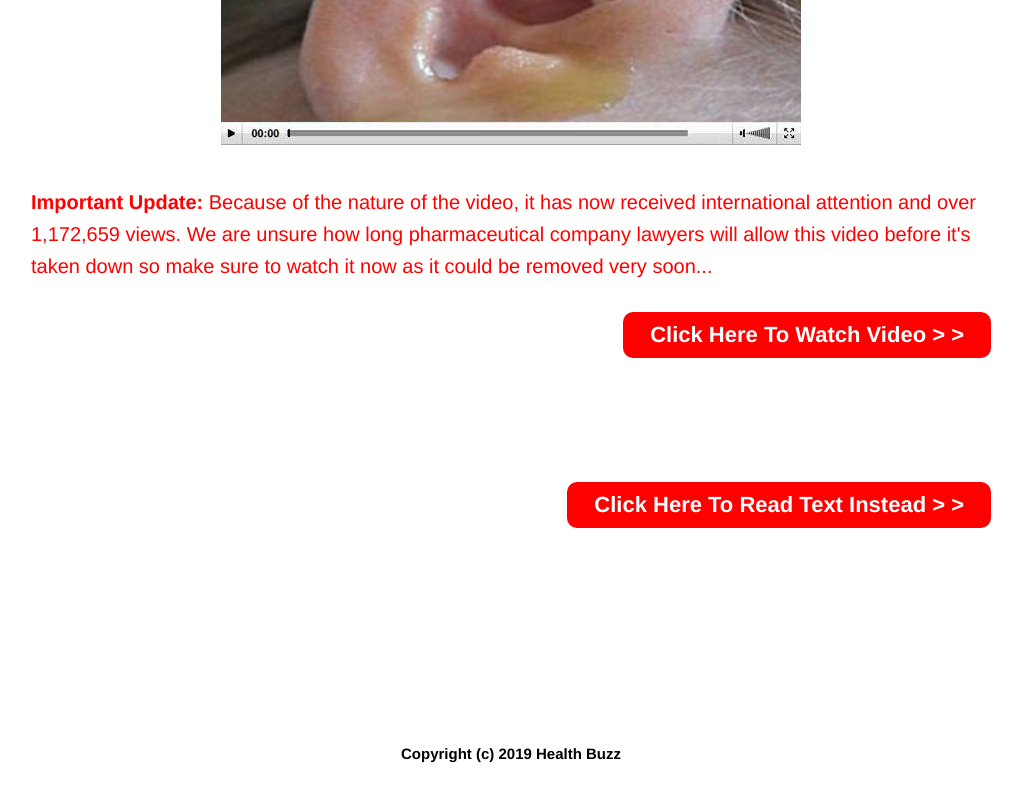
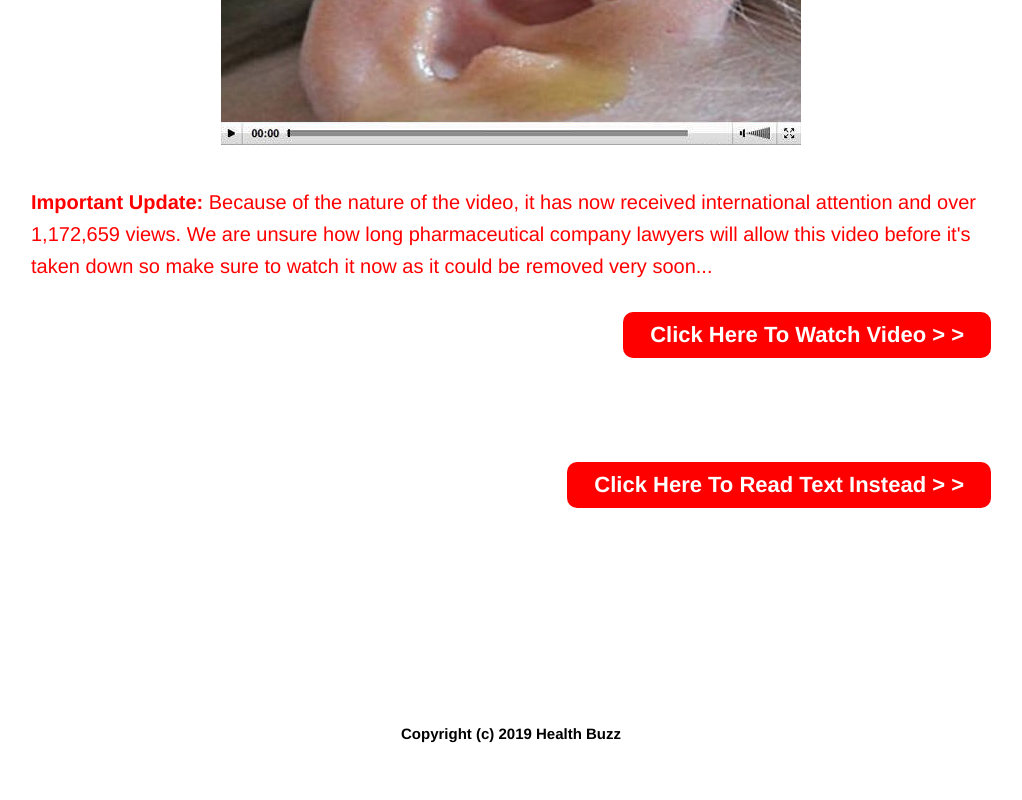
Before and after one commit to instamicr/tinn, a plain HTML site: page index.html in a window 1280 px wide. Shown: the part 7028-7828 px from the top of the page, without its empty margins (129-1151 px from the left). Drawn offline with Linux system fonts and the light colour scheme.

Commit message:
Update index.html

```diff
--- a/index.html
+++ b/index.html
@@ -818,7 +818,7 @@ New Tinnitus Breakthrough That Will Bankrupt Tinnitus Industry
 <div class="button" style="padding: 20px 0px 150px 0px;">
 <a href="https://www.mb102.com/lnk.asp?o=13619&c=918273&a=204627&k=87E5BD736C01B02B5E7DDA61F9D5F4E5&l=19257&s1=can3new" target="_blank" class="link" style="background-color: red; border-radius: 10px; font-size: 22px;text-decoration: none; color: #fff; padding: 12px 27px; text-align: center; display: block;float:right;"><span class="hide-phones">Click Here To</span> Watch Video &gt; &gt;</a>
 </div>
-<div class="button" style="padding: 20px 0px 150px 0px;">
+<div class="button" style="padding: 0px 0px 150px 0px;">
 <a href="https://www.mb102.com/lnk.asp?o=13619&c=918273&a=204627&k=87E5BD736C01B02B5E7DDA61F9D5F4E5&l=14298&s1=can3text" target="_blank" class="link" style="background-color: red; border-radius: 10px; font-size: 22px;text-decoration: none; color: #fff; padding: 12px 27px; text-align: center; display: block;float:right;"><span class="hide-phones">Click Here To</span> Read Text Instead &gt; &gt;</a>
 
 </div>
```
